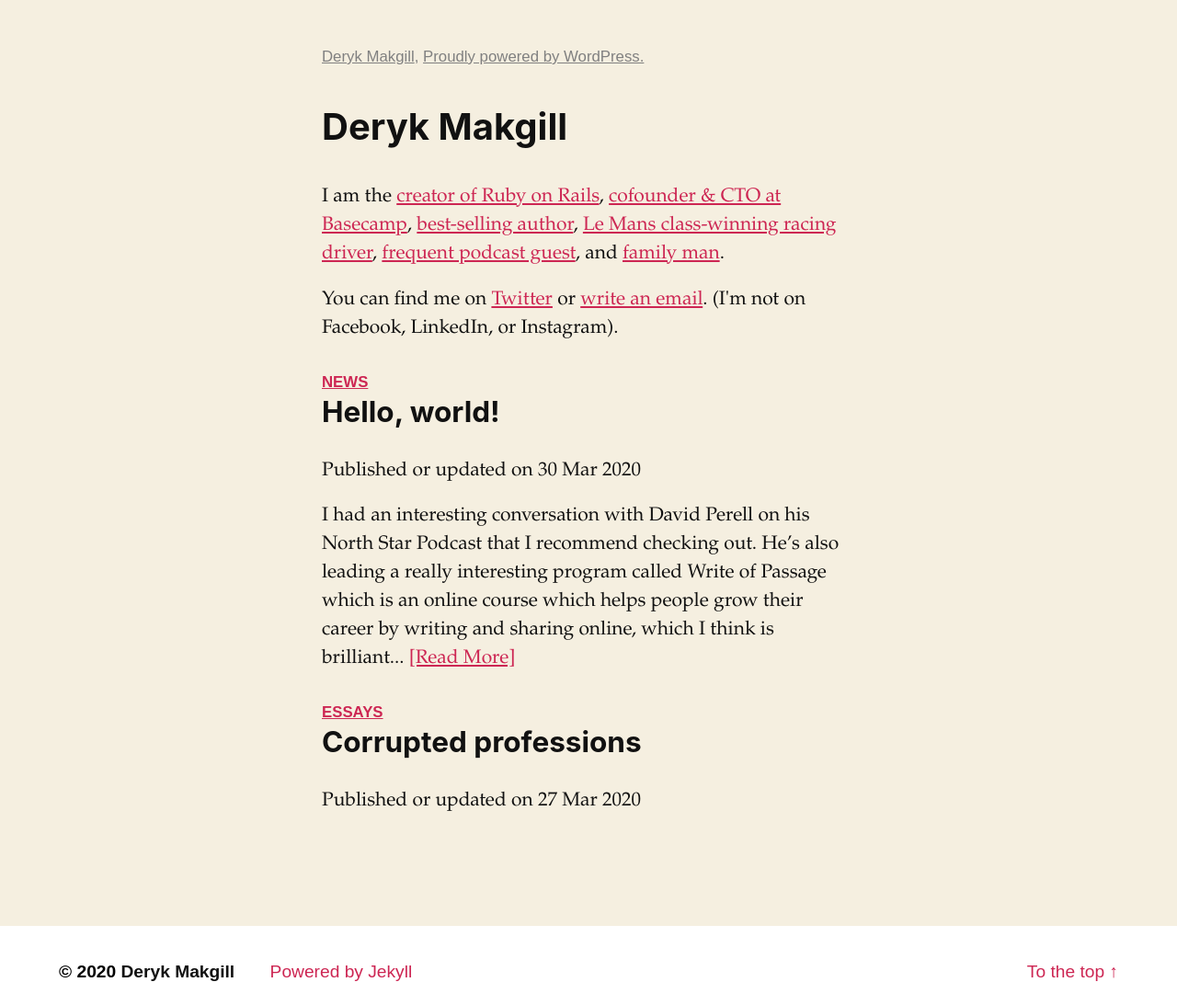
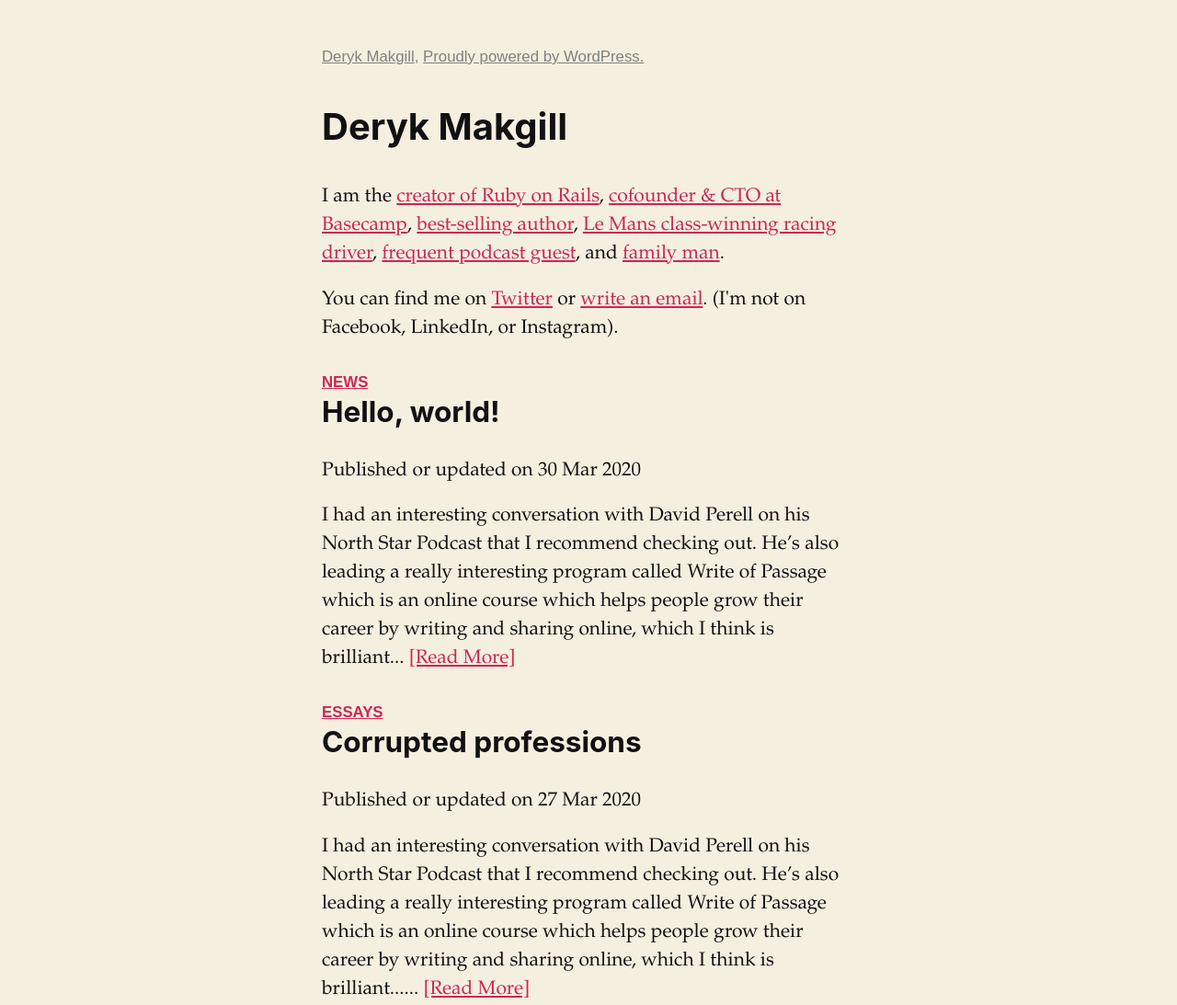
Before and after one commit to derykmakgill/matt, a Jekyll site: the page built from index.html, in a window 1280 px wide. Shown: the whole page at 92% size. Built offline with Jekyll 4.4.1, drawn with Linux system fonts in a browser that asks for light colours; the list of posts is cut into pages by our own code.

Commit message:
Update 2020-03-27-corrupt.md

```diff
--- a/_posts/2020-03-27-corrupt.md
+++ b/_posts/2020-03-27-corrupt.md
@@ -3,4 +3,5 @@
 title: Corrupted professions
 permalink: /corrupted/
 category: Essays
+excerpt: I had an interesting conversation with David Perell on his North Star Podcast that I recommend checking out. He’s also leading a really interesting program called Write of Passage which is an online course which helps people grow their career by writing and sharing online, which I think is brilliant...
 ---
```
